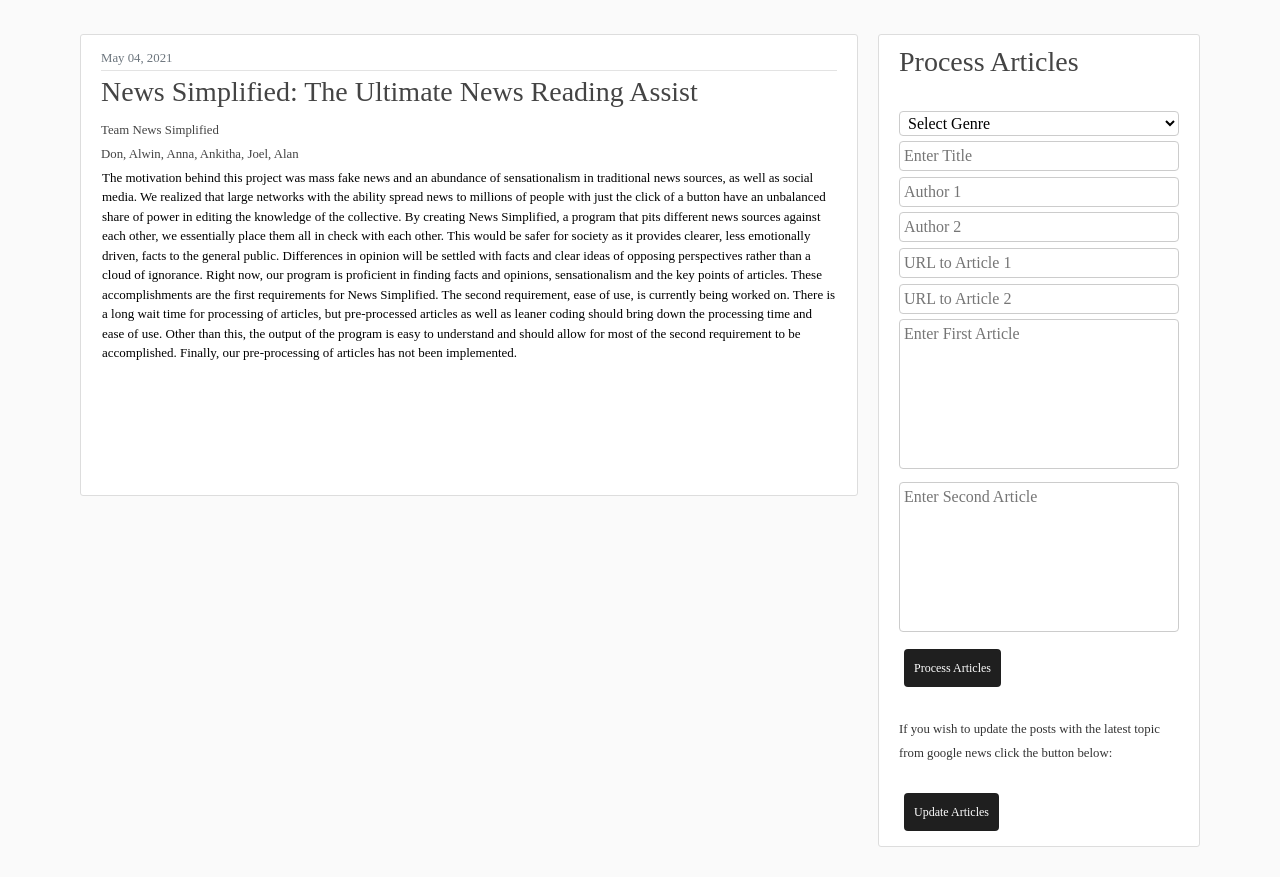
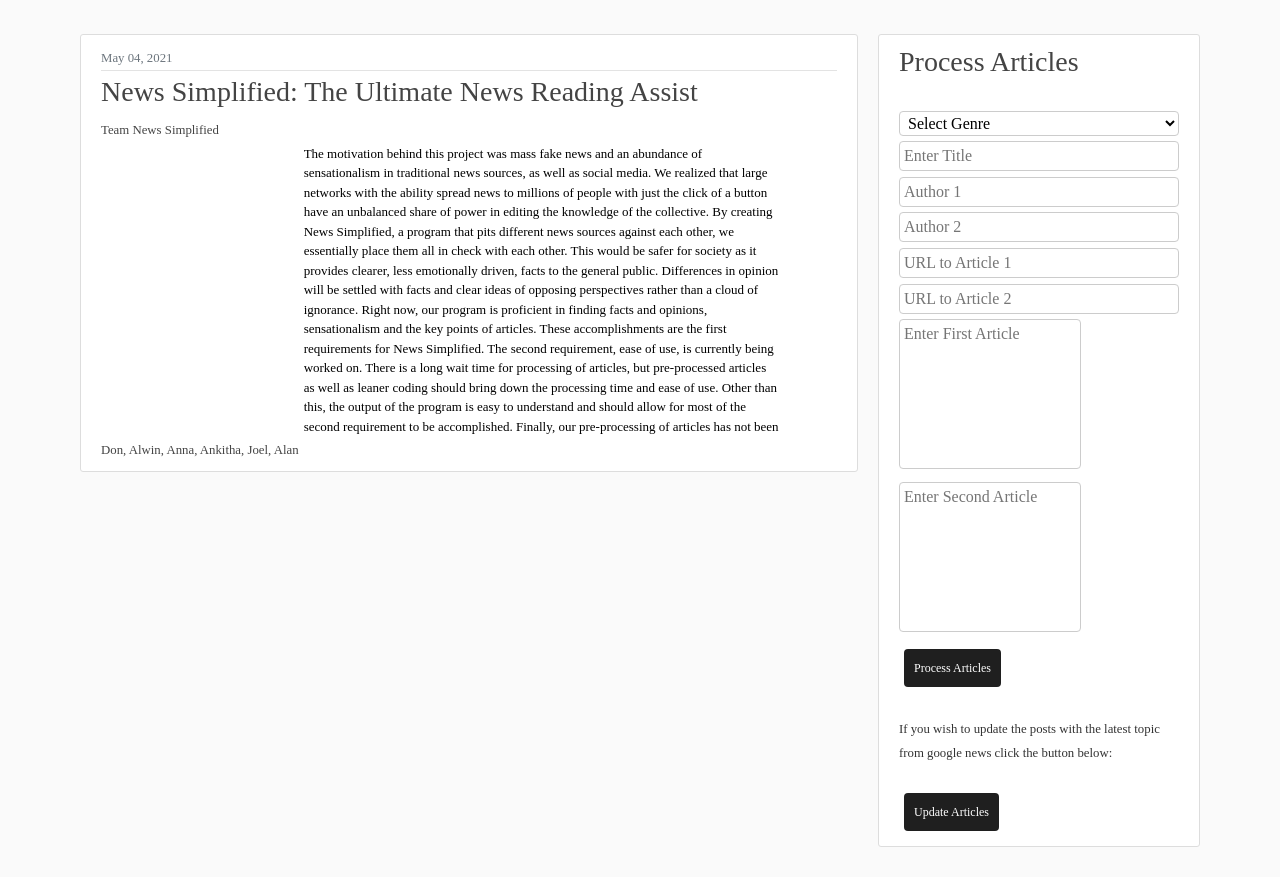
Before and after one commit to dthomas40/newssimplified, a Django app: page /about/ in a window 1280 px wide. Shown: the part 56-933 px from the top of the page. Run offline with Django 3.2, Linux system fonts and the light colour scheme; some libraries are stand-ins or nearby versions.

Commit message:
article formatting

```diff
--- a/blog/templates/blog/base.html
+++ b/blog/templates/blog/base.html
@@ -24,7 +24,7 @@
       }
 
       textarea {
-        width: 100%;
+        max-width: 65%;
         max-height: 50%;
         margin-bottom: 2%;
         padding: 2px 0px;
```
